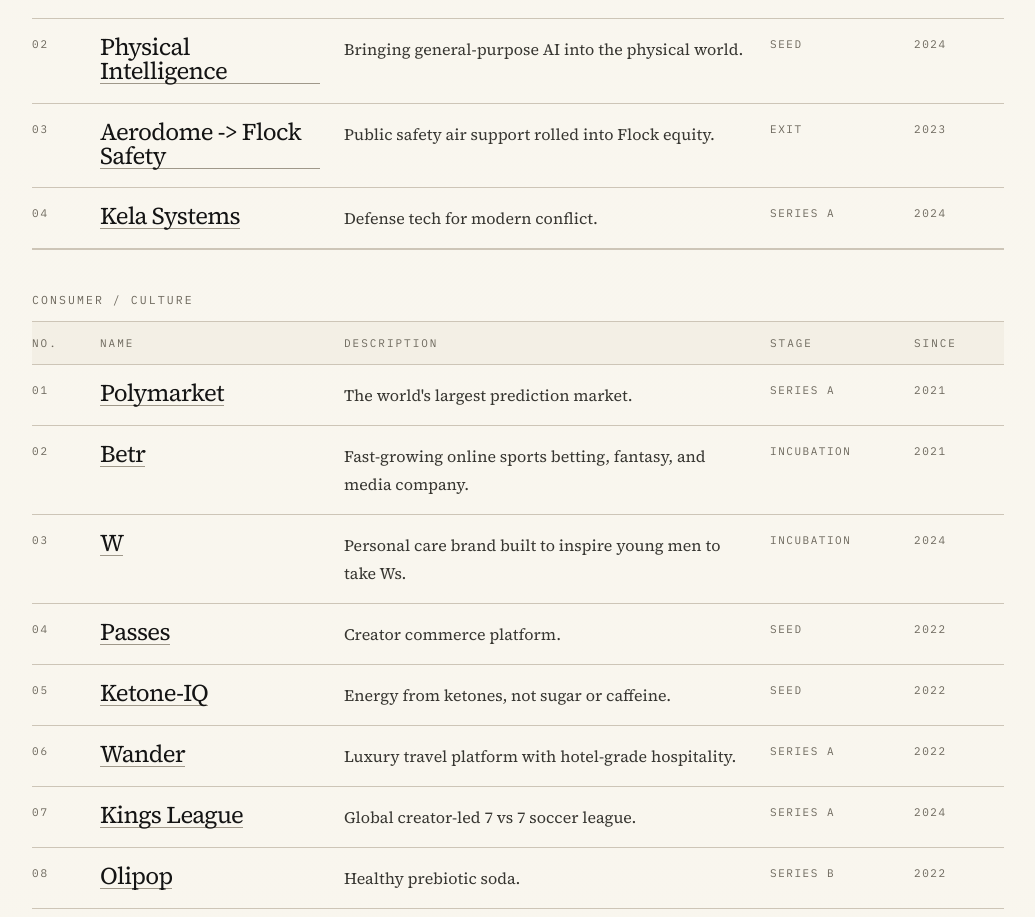
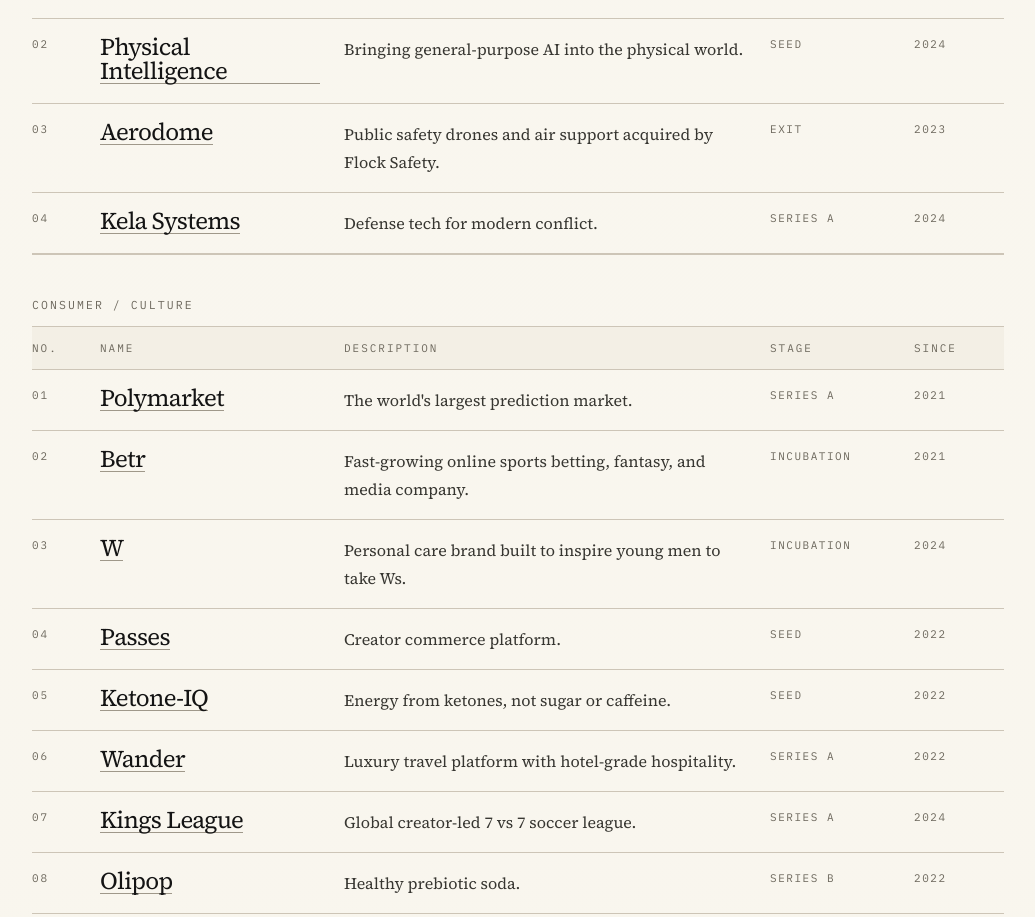
Before and after one commit to geoffreywoo/anti-fund, a Next.js app: page / in a window 1280 px wide. Shown: the part 3607-4524 px from the top of the page, without its empty margins (212-1247 px from the left). Built offline with nearby package versions, Linux system fonts and the light colour scheme.

Commit message:
refactor: clarify aerodome portfolio entry

```diff
--- a/components/Portfolio.tsx
+++ b/components/Portfolio.tsx
@@ -89,9 +89,9 @@ const frontierCompanies: Company[] = [
     partnered: "2024",
   },
   {
-    name: "Aerodome -> Flock Safety",
+    name: "Aerodome",
     url: "https://www.flocksafety.com/",
-    description: "Public safety air support rolled into Flock equity.",
+    description: "Public safety drones and air support acquired by Flock Safety.",
     stage: "Exit",
     partnered: "2023",
   },
```
